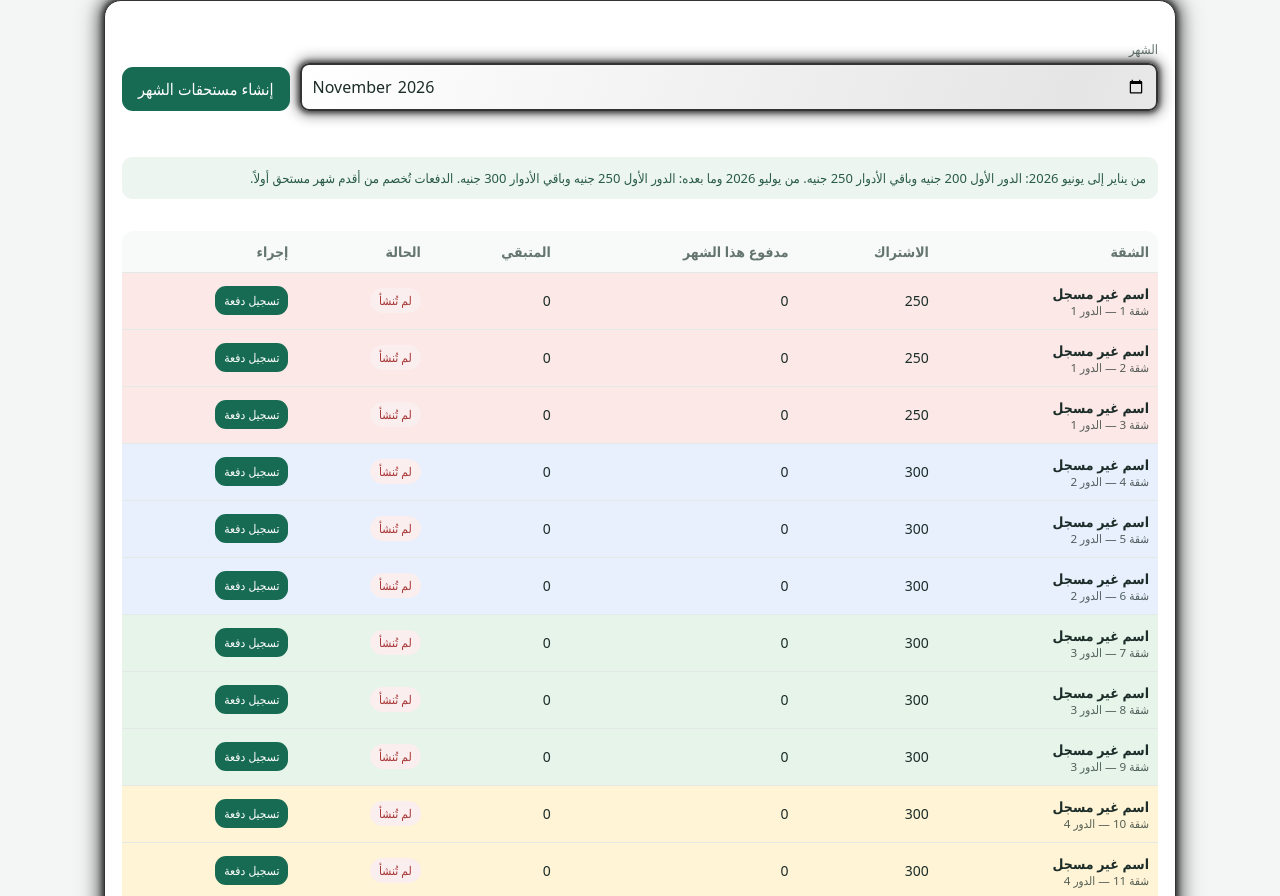
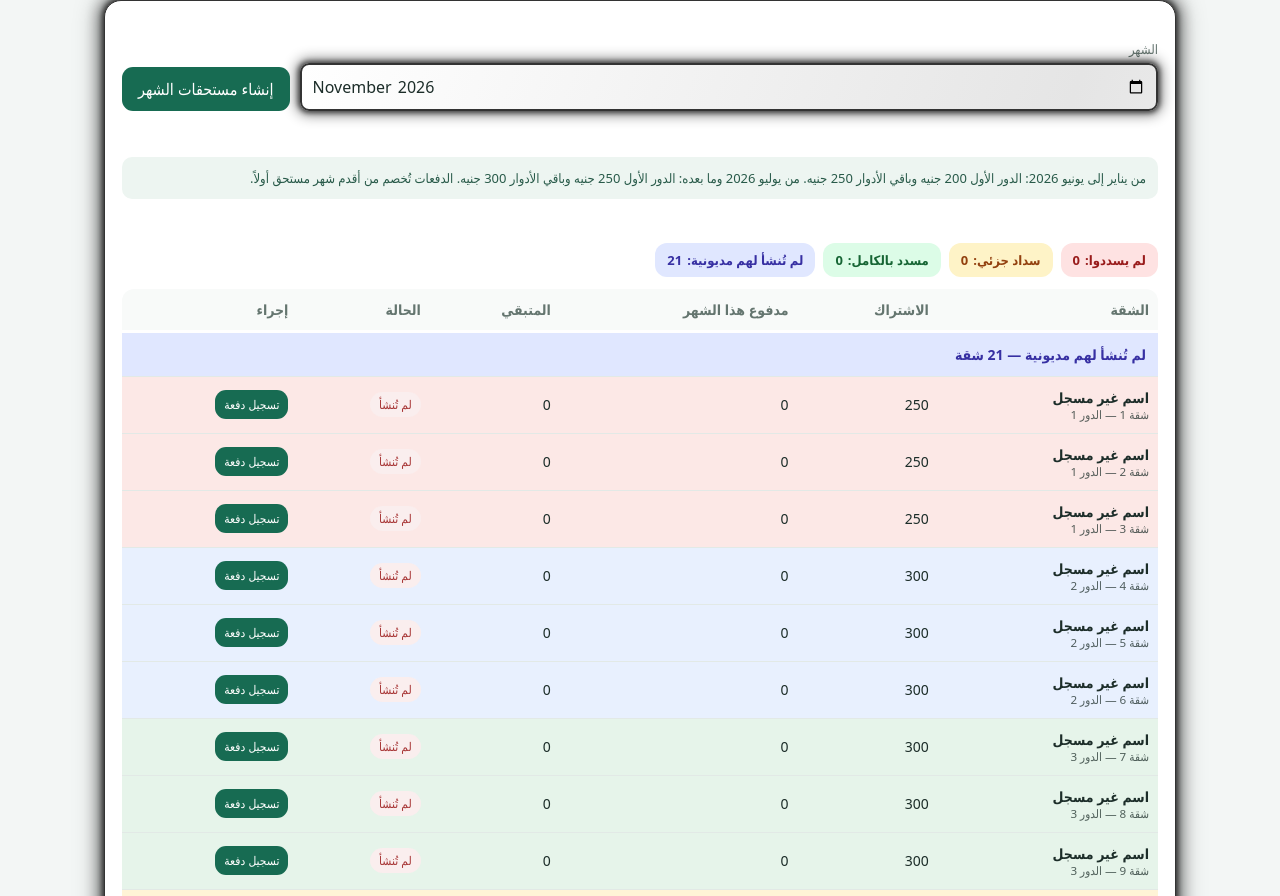
Before and after one commit to EL3OMDAAdel/building-accounts, a plain HTML site: page index.html in a window 1280 px wide. Shown: the part 1270-2166 px from the top of the page. Drawn offline with nearby package versions, Linux system fonts and the light colour scheme.

Commit message:
Group monthly dues by payment status

```diff
--- a/index.html
+++ b/index.html
@@ -138,6 +138,13 @@ nav.main-nav .nav-pink{background:linear-gradient(145deg,#ffd0e5,#ed6ca8)}
 }
 @media(min-width:900px){nav.main-nav{grid-template-columns:repeat(6,minmax(0,1fr))!important}}
 
+
+/* ملخص وحالات سداد المديونية */
+.dues-summary{display:flex;gap:8px;flex-wrap:wrap;margin:12px 0}
+.dues-summary-chip{display:inline-flex;align-items:center;gap:5px;padding:8px 12px;border-radius:12px;font-size:13px;font-weight:700}
+#duesBody tr td{vertical-align:middle}
+#duesBody tr:has(td[colspan="6"]){border-top:3px solid #fff}
+
 </style></head>
 <body>
 <header><h1>🏢 حسابات العمارة</h1><p>لوحة متابعة الاشتراكات والتحصيل والمصروفات</p></header>
@@ -179,7 +186,7 @@ nav.main-nav .nav-pink{background:linear-gradient(145deg,#ffd0e5,#ed6ca8)}
 <div class="card">
   <div class="toolbar"><div class="field"><label>الشهر</label><input type="month" id="month"></div><button class="primary" id="makeDues">إنشاء مستحقات الشهر</button></div>
   <div class="notice">من يناير إلى يونيو 2026: الدور الأول 200 جنيه وباقي الأدوار 250 جنيه. من يوليو 2026 وما بعده: الدور الأول 250 جنيه وباقي الأدوار 300 جنيه. الدفعات تُخصم من أقدم شهر مستحق أولاً.</div>
-  <div class="table-wrap"><table><thead><tr><th>الشقة</th><th>الاشتراك</th><th>مدفوع هذا الشهر</th><th>المتبقي</th><th>الحالة</th><th>إجراء</th></tr></thead><tbody id="duesBody"></tbody></table></div>
+  <div id="duesStatusSummary" class="dues-summary"></div><div class="table-wrap"><table><thead><tr><th>الشقة</th><th>الاشتراك</th><th>مدفوع هذا الشهر</th><th>المتبقي</th><th>الحالة</th><th>إجراء</th></tr></thead><tbody id="duesBody"></tbody></table></div>
 </div>
 <div class="card" style="margin-top:14px"><h3>آخر الدفعات</h3><div class="table-wrap"><table><thead><tr><th>التاريخ</th><th>الشقة</th><th>المبلغ</th><th>ملاحظات</th></tr></thead><tbody id="recentPayments"></tbody></table></div></div>
 </section>
@@ -489,12 +496,29 @@ document.getElementById('sExtraDeduct').textContent=money(deductionsTotal);
 document.getElementById('sBalance').textContent=money((Number(db.carryForward)||0)+totalPaid+(Number(db.extraAdd)||0)-deductionsTotal-exp)+' ج.م';
 renderExtraDeductions();
 
-const rows=db.apartments.map(a=>{
+const classified=db.apartments.map(a=>{
   const due=dueFor(a.id,m),paid=paidFor(a.id,m),rem=Math.max(0,due-paid);
   const status=due===0?'لم تُنشأ':rem===0?'مسدد':paid>0?'جزئي':'لم يسدد';
-  return `<tr style="background:${floorColor(a.floor)}"><td>${aptOwnerCell(a)}</td><td>${money(due||fee(a,m))}</td><td>${money(paid)}</td><td>${money(rem)}</td><td><span class="pill ${rem===0&&due>0?'':paid>0?'partial':'unpaid'}">${status}</span></td><td><button class="small primary" onclick="openPay('${a.id}')">تسجيل دفعة</button></td></tr>`;
+  const group=due===0?'notCreated':rem===0?'paid':paid>0?'partial':'unpaid';
+  return {a,due,paid,rem,status,group};
+});
+const groupDefs=[
+  {key:'unpaid',title:'لم يسددوا',color:'#fee2e2',text:'#991b1b'},
+  {key:'partial',title:'سداد جزئي',color:'#fef3c7',text:'#92400e'},
+  {key:'paid',title:'مسدد بالكامل',color:'#dcfce7',text:'#166534'},
+  {key:'notCreated',title:'لم تُنشأ لهم مديونية',color:'#e0e7ff',text:'#3730a3'}
+];
+const countFor=key=>classified.filter(x=>x.group===key).length;
+const rows=groupDefs.map(g=>{
+  const items=classified.filter(x=>x.group===g.key);
+  if(!items.length)return '';
+  const heading=`<tr><td colspan="6" style="background:${g.color};color:${g.text};font-weight:800;padding:12px">${g.title} — ${items.length} شقة</td></tr>`;
+  const body=items.map(({a,due,paid,rem,status})=>`<tr style="background:${floorColor(a.floor)}"><td>${aptOwnerCell(a)}</td><td>${money(due||fee(a,m))}</td><td>${money(paid)}</td><td>${money(rem)}</td><td><span class="pill ${rem===0&&due>0?'':paid>0?'partial':'unpaid'}">${status}</span></td><td><button class="small primary" onclick="openPay('${a.id}')">تسجيل دفعة</button></td></tr>`).join('');
+  return heading+body;
 }).join('');
-document.getElementById('duesBody').innerHTML=rows;
+document.getElementById('duesBody').innerHTML=rows||'<tr><td colspan="6" class="empty">لا توجد شقق</td></tr>';
+const summary=document.getElementById('duesStatusSummary');
+if(summary)summary.innerHTML=groupDefs.map(g=>`<span class="dues-summary-chip" style="background:${g.color};color:${g.text}">${g.title}: <b>${countFor(g.key)}</b></span>`).join('');
 
 const recent=[...db.payments].sort((a,b)=>(b.date||'').localeCompare(a.date||'')).slice(0,8);
 document.getElementById('recentPayments').innerHTML=recent.length?recent.map(p=>{
```
